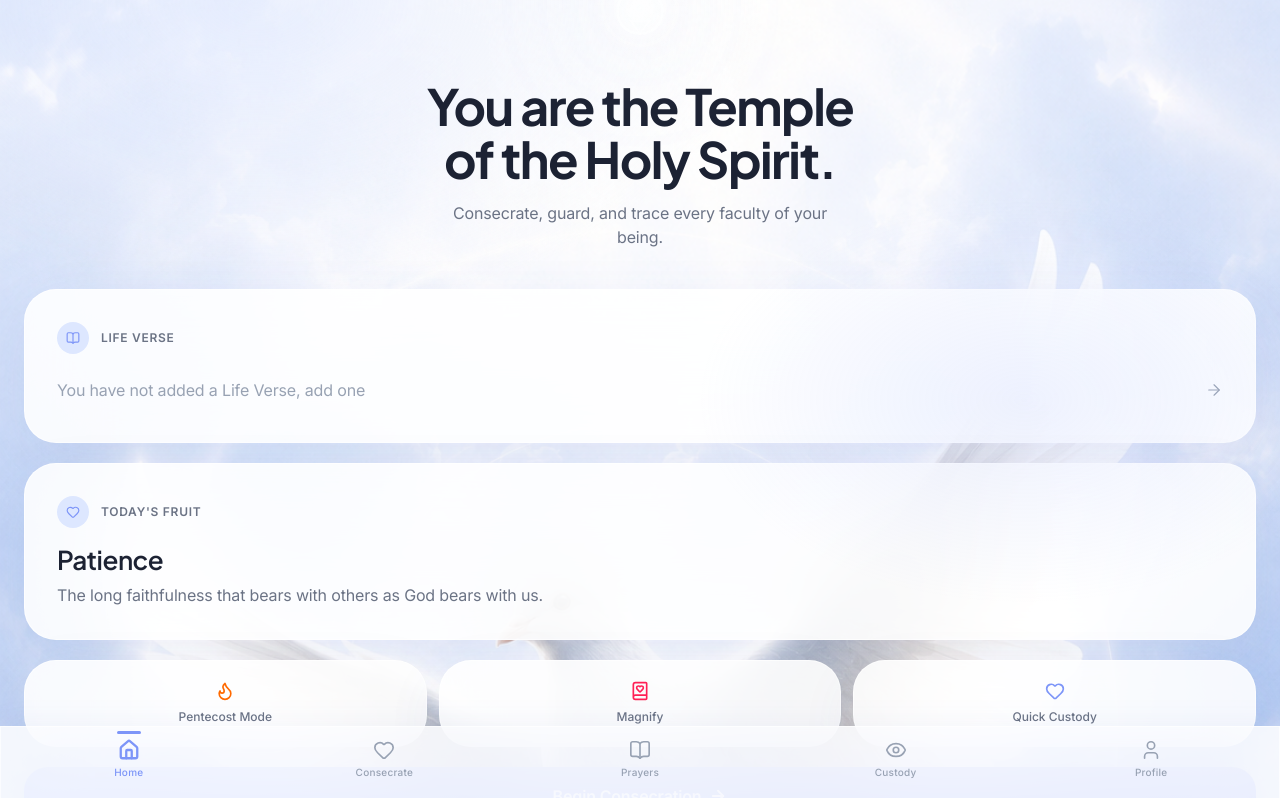
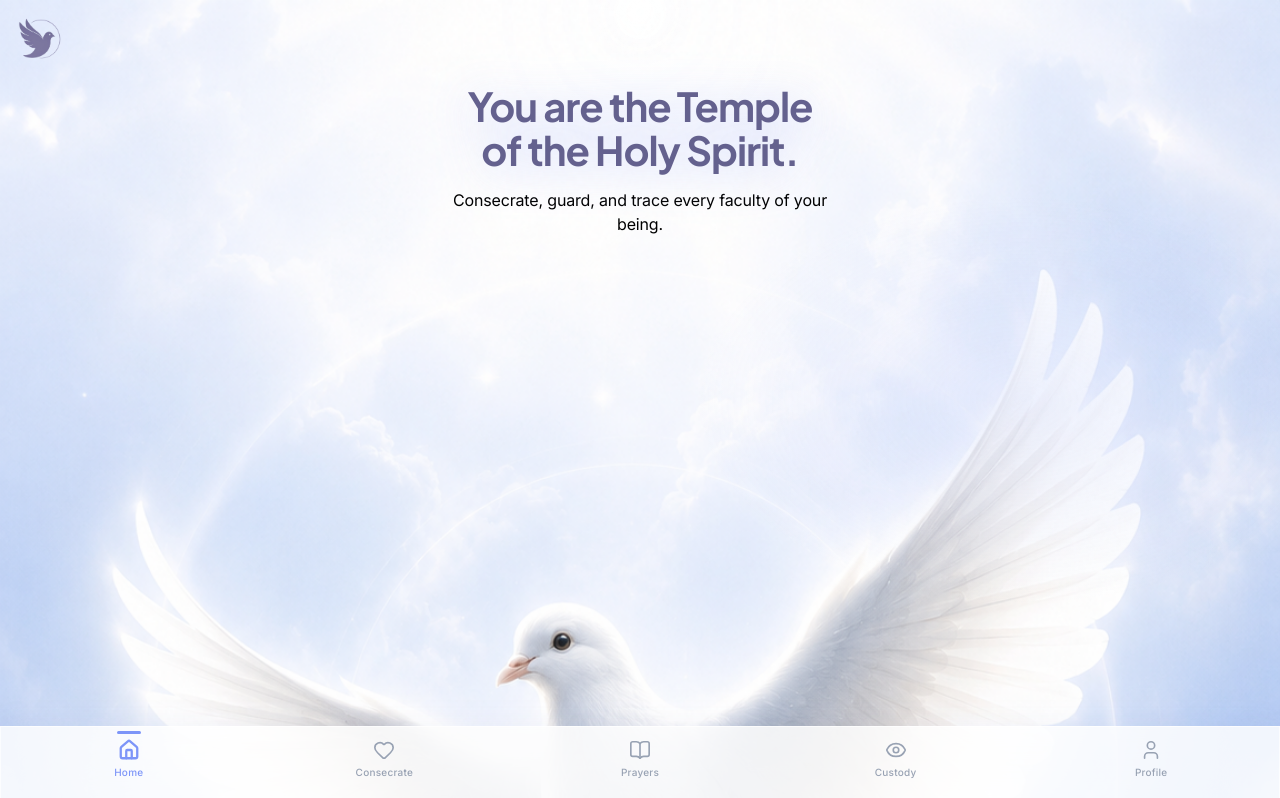
Before and after one commit to johncyongco/custody-app, a React (Vite) app: page / in a window 1280 px wide. Shown: the top 798 px of the page. Built offline with nearby package versions, Linux system fonts and the light colour scheme.

Commit message:
HomePage: bg image in flow, logo top-left, smaller tinted heading, move Life Verse card up

```diff
--- a/src/pages/HomePage.tsx
+++ b/src/pages/HomePage.tsx
@@ -70,15 +70,28 @@ export default function HomePage() {
   };
 
   return (
-    <div className="min-h-screen pb-28 relative">
-      <img src="/home-bg.png" alt="" className="absolute top-0 left-0 w-full pointer-events-none -z-10" />
-      <div className="px-6 -mt-10">
+    <div className="min-h-screen pb-28">
+      <div className="relative">
+        <img src="/home-bg.png" alt="" className="w-full pointer-events-none" />
+        <img
+          src="/logo.png"
+          alt="Custody"
+          className="absolute top-4 left-4 w-12 h-12 object-contain pointer-events-none"
+        />
         <motion.div
           initial={{ opacity: 0, y: 20 }}
           animate={{ opacity: 1, y: 0 }}
           transition={{ duration: 0.8 }}
-          className="flex flex-col items-center text-center mb-10"
+          className="absolute inset-0 flex flex-col items-center justify-start text-center px-6 -mt-[36px]"
         >
+          <div
+            aria-hidden
+            className="absolute left-1/2 -translate-x-1/2 top-24 w-[130%] max-w-lg h-64 pointer-events-none"
+            style={{
+              background:
+                "radial-gradient(50% 50% at 50% 0%, rgba(255,255,255,0.65) 0%, rgba(255,255,255,0.35) 35%, rgba(255,255,255,0) 100%)",
+            }}
+          />
           <div className="w-24 h-24 mb-6 relative glow-dove">
             <svg viewBox="0 0 100 100" className="w-full h-full">
               <defs>
@@ -102,22 +115,24 @@ export default function HomePage() {
             </p>
           )}
 
-          <h1 className="text-hero text-text mb-4 leading-[1.05]">
+          <h1 className="text-h1 text-[#64618E] mb-4 drop-shadow-[0_6px_24px_rgba(125,149,248,0.45)]">
             You are the Temple
             <br />
             of the Holy Spirit.
           </h1>
 
-          <p className="text-body text-text-secondary max-w-sm leading-relaxed">
+          <p className="text-body text-black max-w-sm leading-relaxed">
             Consecrate, guard, and trace every faculty of your being.
           </p>
         </motion.div>
+      </div>
 
+      <div className="px-6">
         <motion.div
           initial={{ opacity: 0, y: 20 }}
           animate={{ opacity: 1, y: 0 }}
           transition={{ duration: 0.6, delay: 0.2 }}
-          className="glass-card mb-5 mt-4"
+          className="glass-card mb-5 -mt-[84px]"
         >
           <div className="flex items-center gap-3 mb-4">
             <div className="w-8 h-8 rounded-full bg-sky-mist flex items-center justify-center">
```
Also changed, not shown: public/logo.png (added), 1 other file (tests, documents, lock files or other folders).
